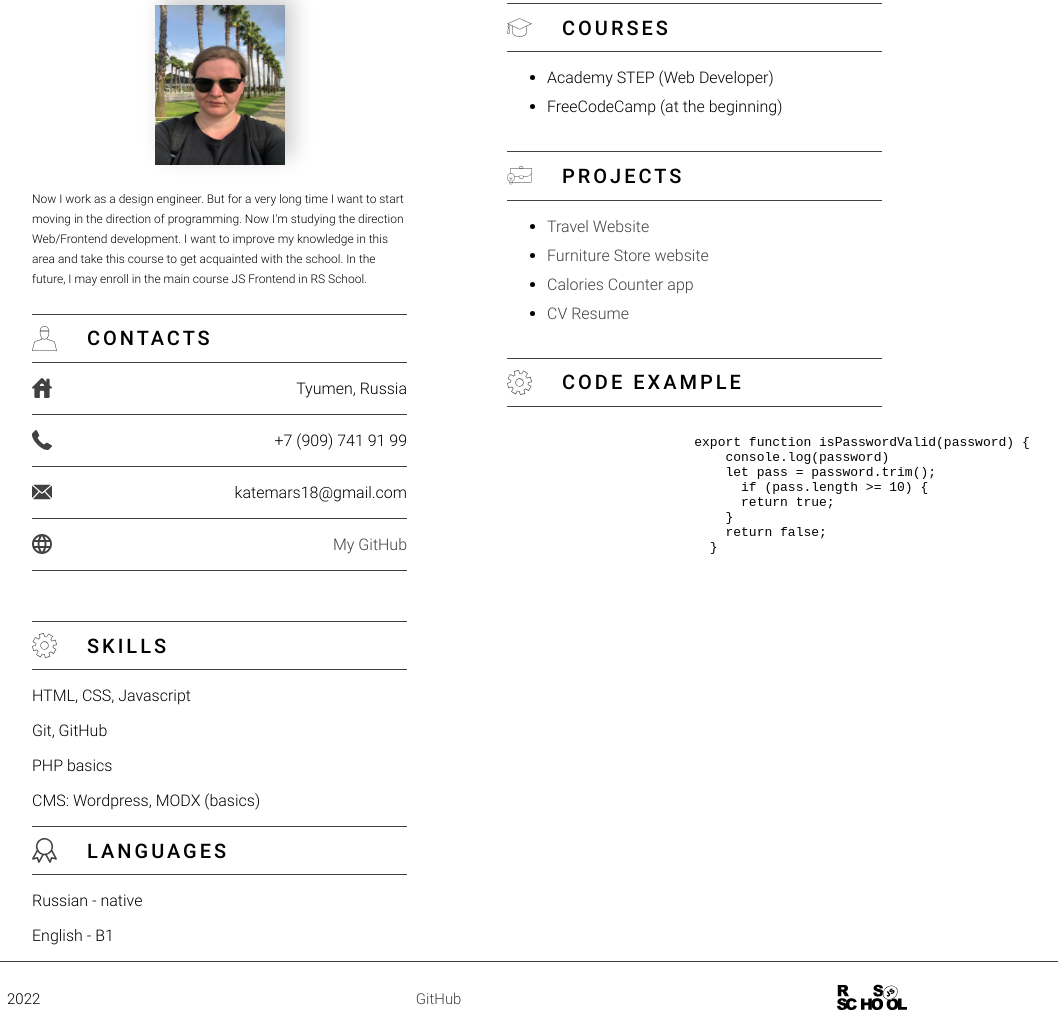
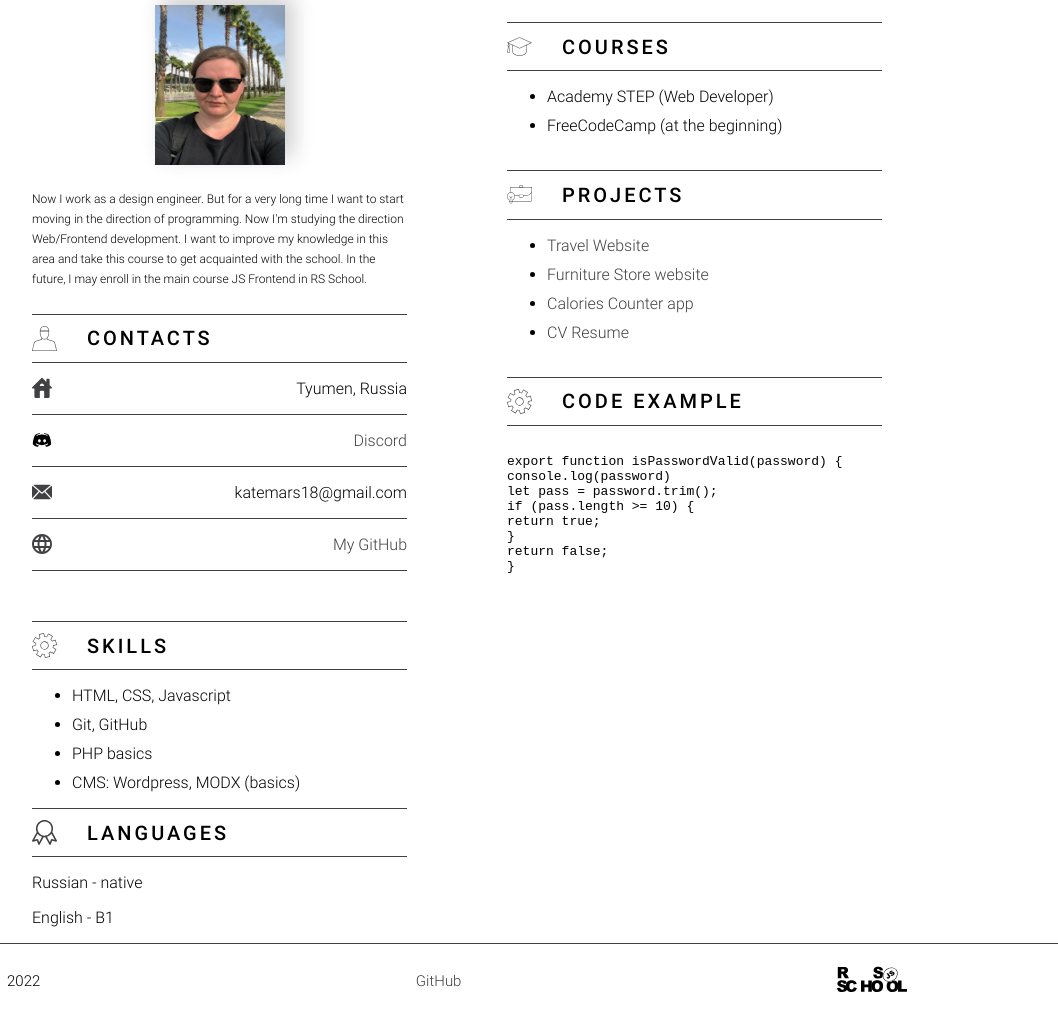
Before and after one commit to EkaterinaV97/rsschool-cv, a plain HTML site: page index.html in a window 1280 px wide. Shown: the part 200-1210 px from the top of the page, without its empty margins (183-1241 px from the left). Drawn offline with Linux system fonts and the light colour scheme.

```diff
--- a/css/style.css
+++ b/css/style.css
@@ -163,6 +163,10 @@ header {
     margin-top: 50px;
 }
 
+.main-section_left__skills-info li {
+    margin-bottom: 10px;
+}
+
 /* Right section styles */
 
 .main-section_right__education {
@@ -189,6 +193,10 @@ header {
 
 .main-section_right__code {
     margin-top: 35px;
+}
+
+pre {
+    white-space: pre-line;
 }
 
 /* Footer style */
--- a/index.html
+++ b/index.html
@@ -44,8 +44,8 @@
                 </div>
                 <div class="left-line"></div>
                 <div class="main-section_left__contacts-info contacts-screen__920">
-                    <img src="img/phone.svg" alt="Phone">
-                    <p>+7 (909) 741 91 99</p>
+                    <img src="img/discord.svg" alt="Discord">
+                    <p><a href="https://discord.gg/wrM2EsSs">Discord</a></p>
                 </div>
                 <div class="left-line"></div>
                 <div class="main-section_left__contacts-info contacts-screen__920">
@@ -67,10 +67,12 @@
                 </div>
                 <div class="left-line"></div>
                 <div class="main-section_left__skills-info">
-                    <p>HTML, CSS, Javascript</p>
-                    <p>Git, GitHub</p>
-                    <p>PHP basics</p>
-                    <p>CMS: Wordpress, MODX (basics)</p>
+                    <ul>
+                        <li>HTML, CSS, Javascript</li>
+                        <li>Git, GitHub</li>
+                        <li>PHP basics</li>
+                        <li>CMS: Wordpress, MODX (basics)</li>
+                    </ul>
                 </div>
             </div>
 
@@ -96,7 +98,7 @@
                 </div>
                 <div class="left-line"></div>
                 <div class="main-section_right__education-info">
-                    <p>Tyumen Industrial University, Water supply and sewage engineering</p>
+                    <p>Tyumen Industrial University, Water supply and <br> sewage engineering</p>
                 </div>
             </div>
             <div class="main-section_right__courses">
@@ -136,20 +138,18 @@
                 <h2>CODE EXAMPLE</h2>
                 </div>
                 <div class="left-line"></div>
-                <div class="code-example">
                    <pre>
                     <code>
                     export function isPasswordValid(password) {
                         console.log(password)
                         let pass = password.trim();
-                              if (pass.length >= 10) {
+                            if (pass.length &gt;= 10) {
                             return true;
                         }
                         return false;
                         }
                     </code>
                    </pre>
-                </div>
             </div>
         </section>
     </main>
```
Lines whose indentation alone changed are shown as unchanged.
